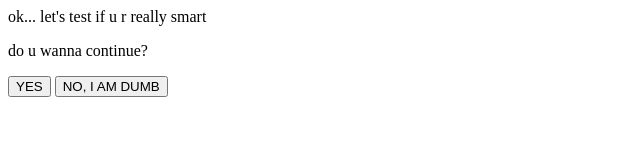
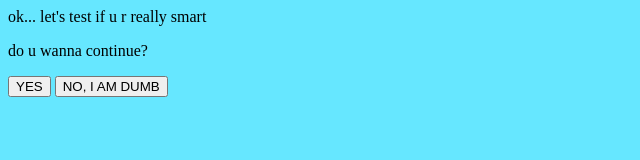
Before and after one commit to nicktrindadecuriosity/3, a plain HTML site: page index.html in a window 1280 px wide. Shown: the whole page, without its empty margins (0-640 px from the left). Drawn offline with Linux system fonts and the light colour scheme.

Commit message:
Update index.html

```diff
--- a/index.html
+++ b/index.html
@@ -3,7 +3,7 @@
 <head> ok... let's test if u r really smart</head>
 <title> ok... let's test if u r really smart</title>
 
-<body>
+<body style="background-color:rgb(0, 215, 255, 0.6);">
 <p> do u wanna continue?</p>
      <button onclick="document.location='https://stupefied-tereshkova-92b341.netlify.app/'">YES</button>
     <button onclick="document.location='https://zealous-heisenberg-03ae1e.netlify.app/'">NO, I AM DUMB</button>
```
